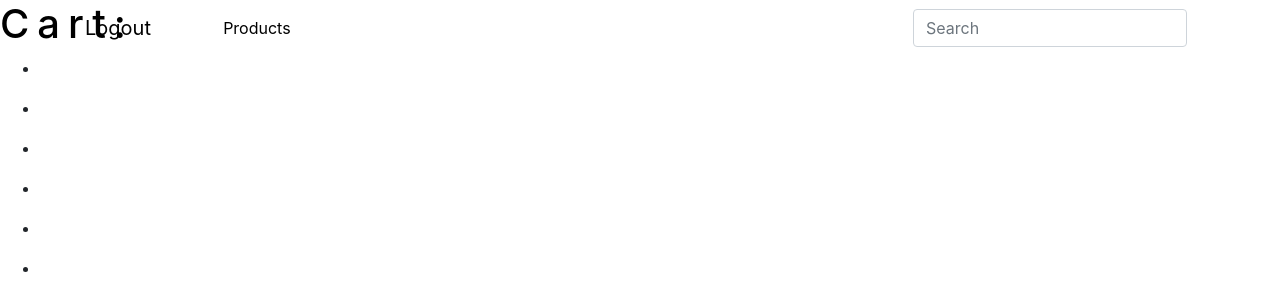
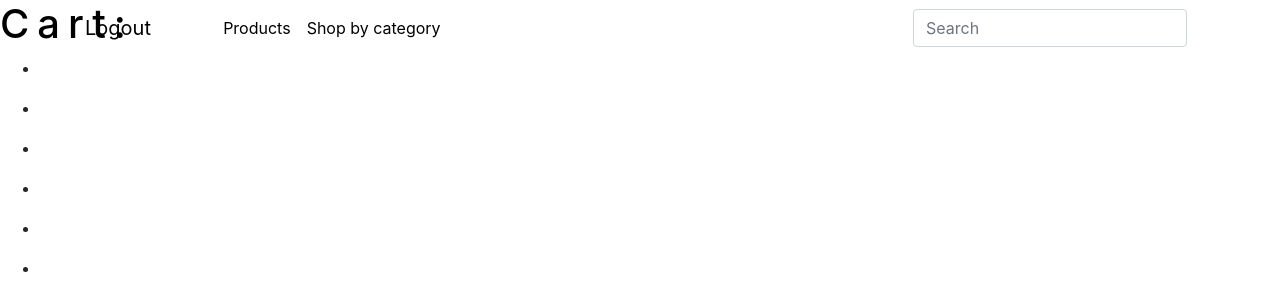
Before and after one commit to nmsterling/store_app, a Django app: page /cart/ in a window 1280 px wide. Shown: the top 300 px of the page. Run offline with Django 3.2, Linux system fonts and the light colour scheme; the visitor is signed in with stand-in values (Sample User, id 1); data comes from the database, SQL or seed files in the repository; data that the repository does not hold is empty; some libraries are stand-ins or nearby versions.

Commit message:
guys just put a new link in nav

```diff
--- a/store/app/templates/app/base.html
+++ b/store/app/templates/app/base.html
@@ -39,7 +39,10 @@
                 </li>
               {% endif %}
               <li class="nav-item">
-                <a id='link' class="nav-link" href="#">Products</a>
+                <a id='link' class="nav-link" href="{% url 'list_products' %}">Products</a>
+              </li>
+                <li class="nav-item">
+                <a id='link' class="nav-link" href="{% url 'categories' %}">Shop by category</a>
               </li>
             </ul>
             {% if user.is_authenticated %}
```
